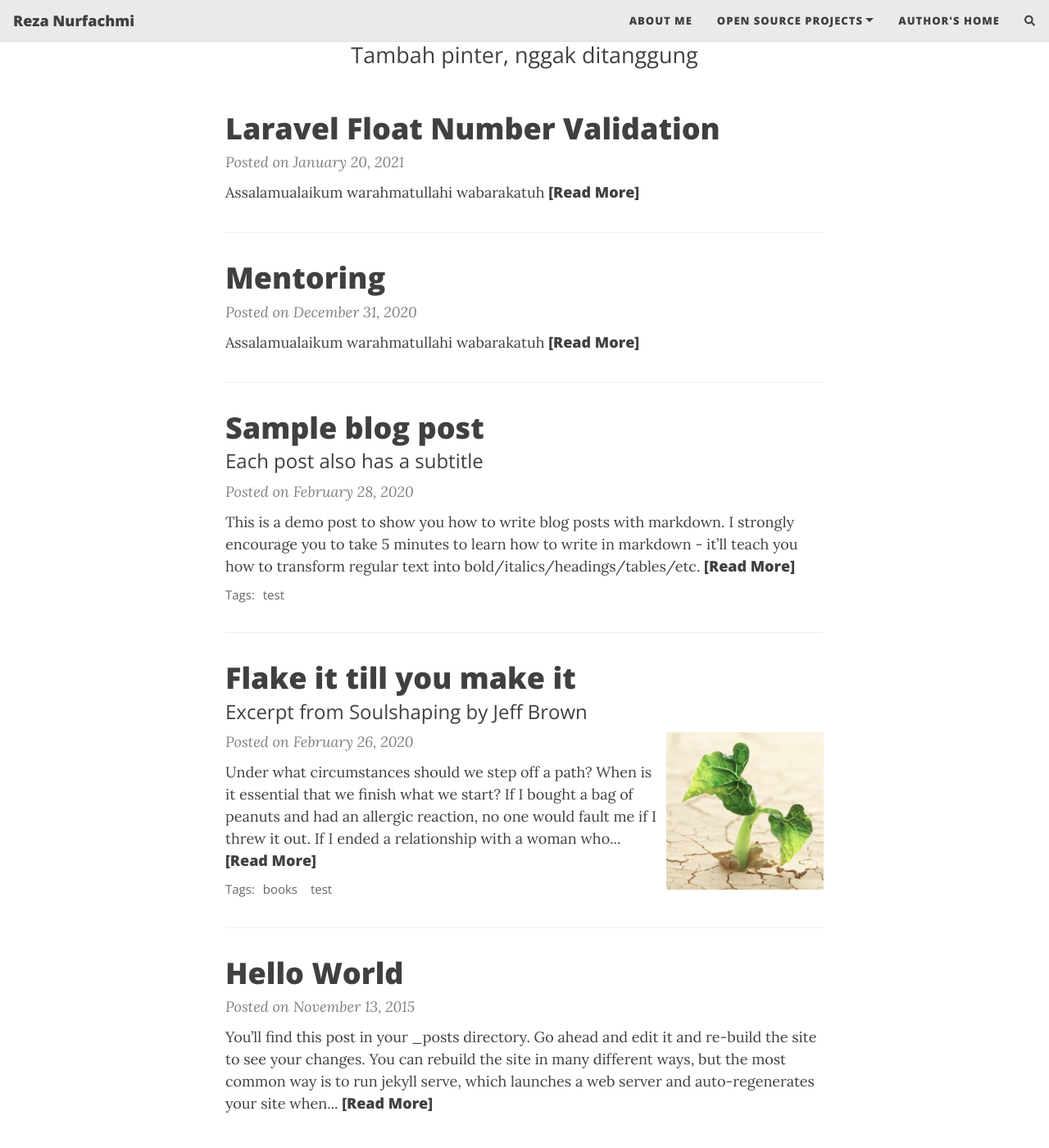
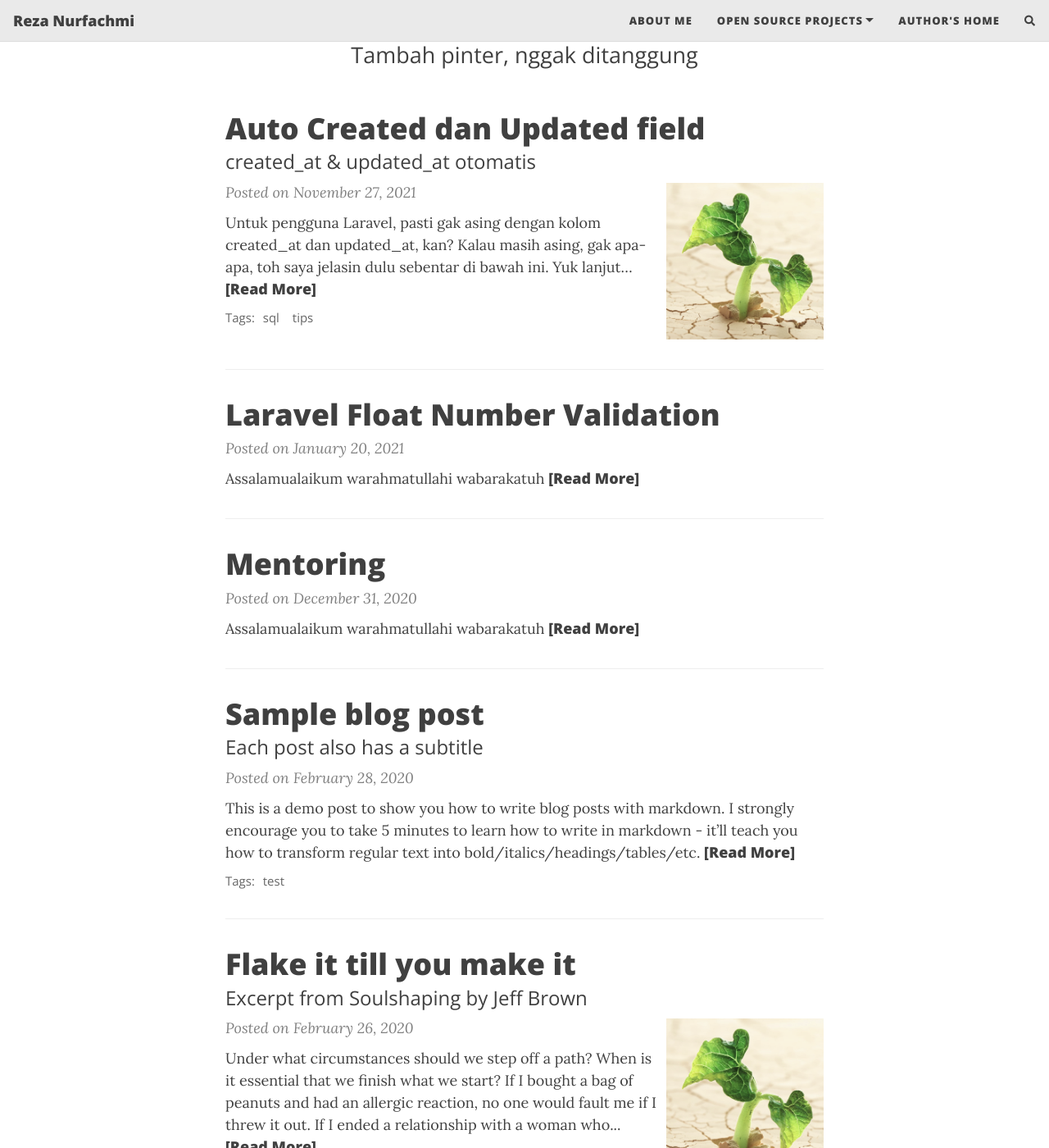
Before and after one commit to AaEzha/AaEzha.github.io, a Jekyll site: the page built from index.html, in a window 1280 px wide and 1400 px high, scrolled down 202 px. Shown: the whole window at 82% size. Built offline with Jekyll 4.4.1, drawn with Linux system fonts in a browser that asks for light colours; nearby versions of some CDN libraries; the list of posts is cut into pages by our own code; comment, search, counter and statistics services are not loaded.

Commit message:
add article

````diff
--- a/_layouts/post.html
+++ b/_layouts/post.html
@@ -40,6 +40,7 @@ layout: base
       {% endif %}
 
       <article role="main" class="blog-post">
+        <p>Assalamualaikum 👋</p>
         {{ content }}
       </article>
 
--- /dev/null
+++ b/_posts/2021-11-27-auto-created-updated.md
@@ -0,0 +1,36 @@
+---
+layout: post
+title: Auto Created dan Updated field
+subtitle: created_at & updated_at otomatis
+cover-img: /assets/img/path.jpg
+thumbnail-img: /assets/img/thumb.png
+share-img: /assets/img/path.jpg
+tags: [sql, tips]
+---
+
+Untuk pengguna Laravel, pasti gak asing dengan kolom `created_at` dan `updated_at`, kan? Kalau masih asing, gak apa-apa, toh saya jelasin dulu sebentar di bawah ini. _Yuk lanjut..._
+
+Pada setiap tabel, hendaknya ada kolom `created_at` dan `updated_at` sebagai informasi data tersebut kapan dibuat pertama kali dan kapan terakhir diubah. Lebih jauh lagi, boleh ditambahkan kolom `created_by` dan `updated_by` untuk menyimpan informasi usernya. Nah, sampai sini paham, ya?
+
+Di Laravel, kita tak perlu pusing dengan query untuk kedua field tersebut karena sudah di-_handle_ oleh eloquent. Namun, bagaimana bisa diaplikasikan untuk projek yang tidak menggunakan Laravel? Lebih umum lagi untuk semua aplikasi.
+
+Jawabannya adalah kita otomatiskan saja!
+
+Kolom `created_at` otomatis terisi ketika kita input data.
+
+Kolom `updated_at` otomatis terisi setiap kita update data.
+
+Bagaimana query-nya? Menurutku begini...
+
+```sql
+CREATE TABLE users (
+    id bigint auto_increment primary key,
+    email varchar(100) not null unique,
+    password varchar(100) not null,
+    name varchar(100) not null,
+    created_at datetime default current_timestamp,
+    updated_at datetime default current_timestamp on update current_timestamp
+)
+```
+
+Dengan demikian kolom `created_at` dan `updated_at` tidak perlu kita sentuh sama sekali di query-query yang akan datang. Kedua kolom tersebut akan otomatis terisi sesuai dengan eventnya.
````
